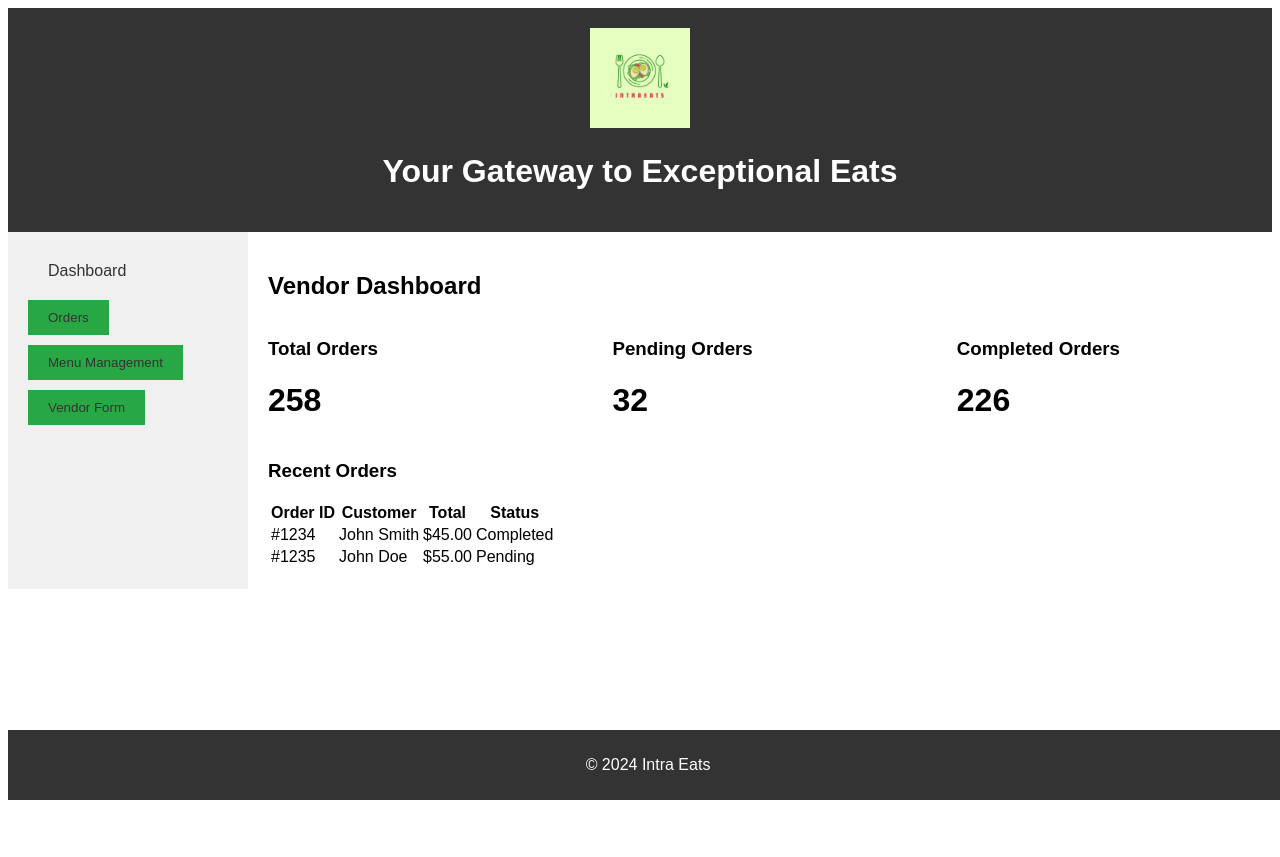
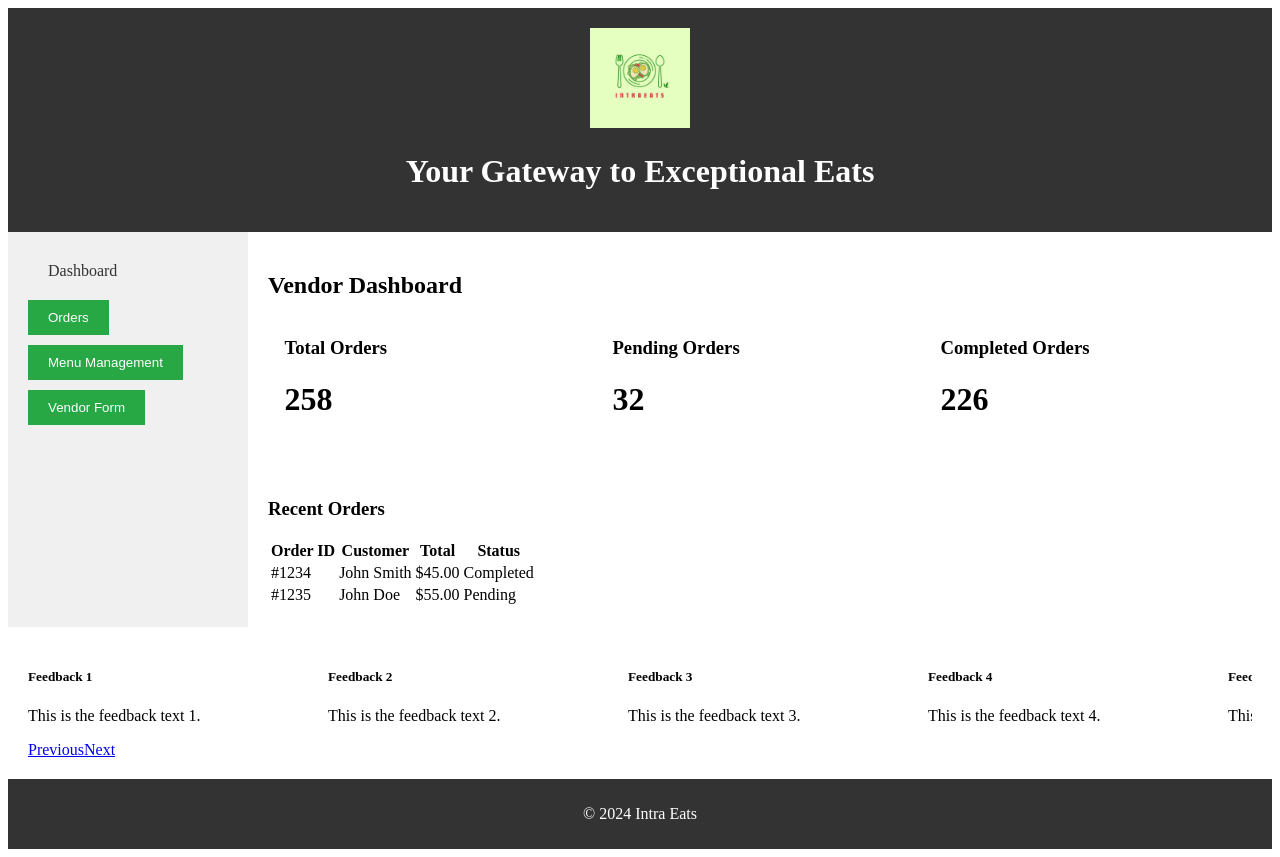
Before and after one commit to LogicPlulse/Intraeats, an Angular app in the folder Intraeats/: page /dashboard in a window 1280 px wide. Before the commit the page ends 800 px from the top, so only its background shows below. Built offline with nearby package versions, Linux system fonts and the light colour scheme.

Commit message:
feedback changes

```diff
--- a/Intraeats/src/app/components/dashboard/dashboard.component.css
+++ b/Intraeats/src/app/components/dashboard/dashboard.component.css
@@ -18,12 +18,14 @@ body {
 
 .container {
   display: flex;
+  /* min-height: calc(50vh - 100px); */
 }
 
 .sidebar {
   background-color: #f0f0f0;
   width: 200px;
   padding: 20px;
+  flex-shrink: 0;
 }
 
 .sidebar-nav {
@@ -39,6 +41,8 @@ body {
 .nav-link {
   display: block;
   padding: 10px 20px;
+  text-decoration: none;
+  color: #333;
 }
 
 .vendor-button {
@@ -48,6 +52,8 @@ body {
 .content-area {
   flex: 1;
   padding: 20px;
+  display: flex;
+  flex-direction: column;
 }
 
 .summary-cards {
@@ -64,17 +70,40 @@ body {
   margin-top: 20px;
 }
 
+#feedbackCarousel {
+  width: 100%;
+  padding: 20px;
+  box-sizing: border-box;
+}
+
+.horizontal-carousel .carousel-inner {
+  display: flex;
+  flex-wrap: nowrap;
+  overflow-x: auto;
+}
+
+.carousel-item {
+  flex: 0 0 auto;
+  width: 100%;
+  max-width: 300px;
+}
+
+.card {
+  width: 100%;
+  margin: 0 auto;
+}
+
 .footer {
   background-color: #333;
   color: #fff;
   text-align: center;
   padding: 10px 0;
-  position: fixed;
+  width: 100%;
+  position: relative; /* Changed from fixed */
   bottom: 0;
-  width: 100%;
 }
 
-.vendor-form-button,.menu-management-button {
+.vendor-form-button, .menu-management-button {
   background-color: #28a745;
   color: #fff;
   border: none;
@@ -84,18 +113,6 @@ body {
   transition: background-color 0.3s ease;
 }
 
-.vendor-form-button:hover {
+.vendor-form-button:hover, .menu-management-button:hover {
   background-color: #218838;
 }
-
-/* Adjustments for visual consistency */
-.nav-link {
-  display: block;
-  padding: 10px 20px;
-  text-decoration: none;
-  color: #333;
-}
-
-.nav-item {
-  margin-bottom: 10px;
-}
--- a/Intraeats/src/app/components/dashboard/dashboard.component.html
+++ b/Intraeats/src/app/components/dashboard/dashboard.component.html
@@ -1,13 +1,3 @@
-<!DOCTYPE html>
-<html lang="en">
-
-<head>
-  <meta charset="UTF-8">
-  <meta name="viewport" content="width=device-width, initial-scale=1.0">
-  <title>Intra Eats Dashboard</title>
-</head>
-
-<body>
 <header class="header">
   <img class="logo" src="../assets/Intraetas_logo.jpg" alt="Intraetas Logo" />
   <h1>Your Gateway to Exceptional Eats</h1>
@@ -17,24 +7,22 @@
   <div class="sidebar">
     <ul class="sidebar-nav">
       <li class="nav-item">
-          <a class="nav-link active" href="#">Dashboard</a>
+        <a class="nav-link active" routerLink="#">Dashboard</a>
       </li>
       <li class="nav-item">
-          <button type="submit" class="nav-link vendor-form-button" [routerLink]="['/vendor-order']">
+        <button type="button" class="nav-link vendor-form-button" routerLink="/vendor-order">
           Orders
         </button>
       </li>
       <li class="nav-item">
-          <button type="submit" class="nav-link menu-management-button" [routerLink]="['/menu-management']">
+        <button type="button" class="nav-link menu-management-button" routerLink="/menu-management">
           Menu Management
         </button>
       </li>
       <li class="nav-item">
-          <form (ngSubmit)="navigateToVendorForm()">
-            <button type="submit" class="nav-link vendor-form-button">
+        <button type="button" class="nav-link vendor-form-button" (click)="navigateToVendorForm()">
           Vendor Form
         </button>
-          </form>
       </li>
     </ul>
   </div>
@@ -80,8 +68,6 @@
             <td>$45.00</td>
             <td>Completed</td>
           </tr>
-          </tbody>
-          <tbody>
           <tr>
             <td>#1235</td>
             <td>John Doe</td>
@@ -94,9 +80,84 @@
   </div>
 </div>
 
+<div id="feedbackCarousel" class="carousel slide horizontal-carousel" data-ride="carousel">
+  <div class="carousel-inner">
+    <div class="carousel-item active">
+      <div class="card">
+        <div class="card-body">
+          <h5 class="card-title">Feedback 1</h5>
+          <p class="card-text">This is the feedback text 1.</p>
+        </div>
+      </div>
+    </div>
+    <div class="carousel-item">
+      <div class="card">
+        <div class="card-body">
+          <h5 class="card-title">Feedback 2</h5>
+          <p class="card-text">This is the feedback text 2.</p>
+        </div>
+      </div>
+    </div>
+    <!-- Add six more carousel items for feedbacks 3 to 8 -->
+    <div class="carousel-item">
+      <div class="card">
+        <div class="card-body">
+          <h5 class="card-title">Feedback 3</h5>
+          <p class="card-text">This is the feedback text 3.</p>
+        </div>
+      </div>
+    </div>
+    <div class="carousel-item">
+      <div class="card">
+        <div class="card-body">
+          <h5 class="card-title">Feedback 4</h5>
+          <p class="card-text">This is the feedback text 4.</p>
+        </div>
+      </div>
+    </div>
+    <div class="carousel-item">
+      <div class="card">
+        <div class="card-body">
+          <h5 class="card-title">Feedback 5</h5>
+          <p class="card-text">This is the feedback text 5.</p>
+        </div>
+      </div>
+    </div>
+    <div class="carousel-item">
+      <div class="card">
+        <div class="card-body">
+          <h5 class="card-title">Feedback 6</h5>
+          <p class="card-text">This is the feedback text 6.</p>
+        </div>
+      </div>
+    </div>
+    <div class="carousel-item">
+      <div class="card">
+        <div class="card-body">
+          <h5 class="card-title">Feedback 7</h5>
+          <p class="card-text">This is the feedback text 7.</p>
+        </div>
+      </div>
+    </div>
+    <div class="carousel-item">
+      <div class="card">
+        <div class="card-body">
+          <h5 class="card-title">Feedback 8</h5>
+          <p class="card-text">This is the feedback text 8.</p>
+        </div>
+      </div>
+    </div>
+  </div>
+  <a class="carousel-control-prev" href="#feedbackCarousel" role="button" data-slide="prev">
+    <span class="carousel-control-prev-icon" aria-hidden="true"></span>
+    <span class="sr-only">Previous</span>
+  </a>
+  <a class="carousel-control-next" href="#feedbackCarousel" role="button" data-slide="next">
+    <span class="carousel-control-next-icon" aria-hidden="true"></span>
+    <span class="sr-only">Next</span>
+  </a>
+</div>
+
 <footer class="footer">
   <p>&copy; 2024 Intra Eats</p>
 </footer>
-</body>
-
-</html>
```
Lines whose indentation alone changed are shown as unchanged.
